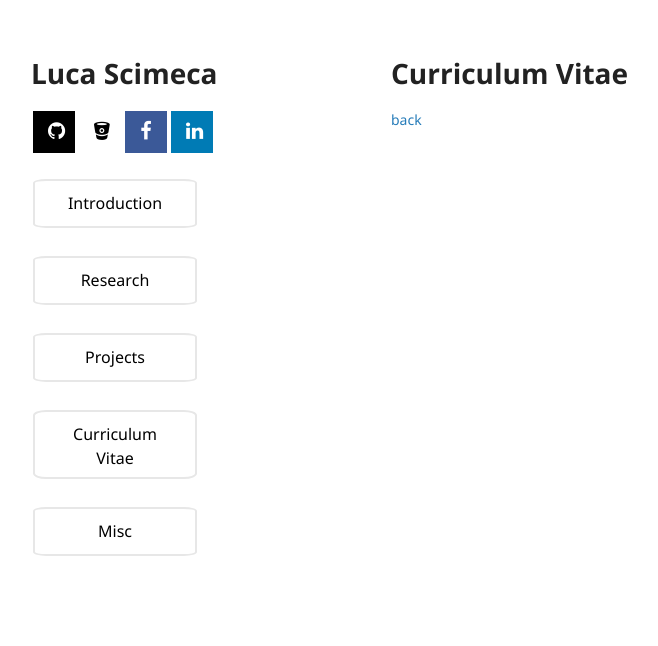
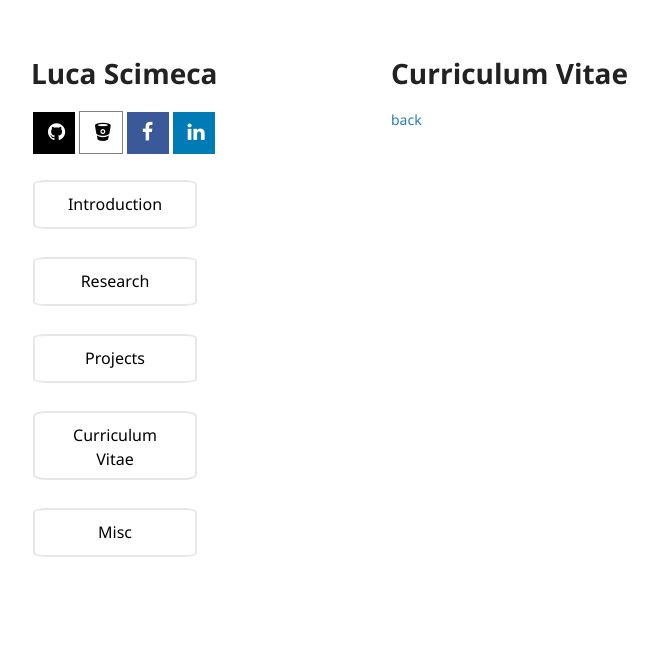
Before and after one commit to lucascimeca/lucascimeca.github.io, a Jekyll site: the page built from curriculum-vitae.md, in a window 1280 px wide. Shown: the top 646 px of the page, without its empty margins (179-837 px from the left). Built offline with Jekyll 4.4.1, drawn with Linux system fonts in a browser that asks for light colours; nearby versions of some CDN libraries; the repository's description, which GitHub fills in, is left out; our own code applies the rules of GitHub Pages for plain Markdown files.

Commit message:
Update style.scss

```diff
--- a/assets/css/style.scss
+++ b/assets/css/style.scss
@@ -148,4 +148,9 @@ th, td {
 .fa-bitbucket {
   background: white;
   color: black;
+  border-width: 0.5px;
+  border-color: gray;
+  border-style: solid;
+  height: 11.5px;
+  width: 11.5px;
 }
```
